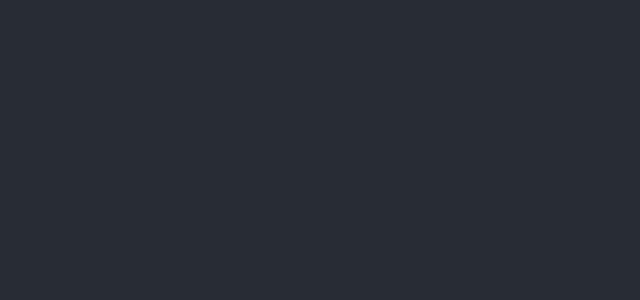
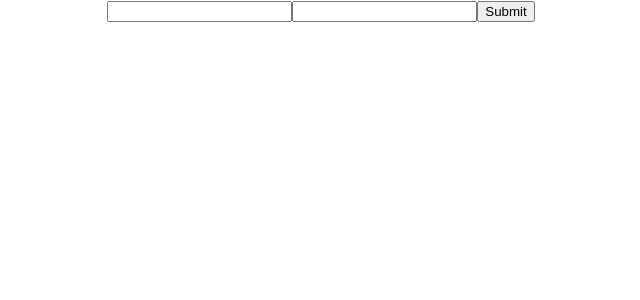
Before and after one commit to cofla159/wanted-pre-onboarding-frontend, a React (Create React App) app in the folder client/: page / in a window 1280 px wide. Shown: the top 300 px of the page, without its empty margins (319-959 px from the left). Built offline with nearby package versions, Linux system fonts and the light colour scheme; sample sign-in values are in the browser's storage.

Commit message:
feat: home과 todo 페이지 라우팅 처리

```diff
--- a/client/src/App.js
+++ b/client/src/App.js
@@ -1,9 +1,20 @@
 import "./App.css";
+import { React } from "react";
+import { BrowserRouter, Routes, Route } from "react-router-dom";
+import Home from "./pages/Home";
+import Todo from "./pages/Todo";
 
 function App() {
   return (
     <div className="App">
-      <header className="App-header"></header>
+      <BrowserRouter>
+        <div id="container">
+          <Routes>
+            <Route path="/" element={<Home />} />
+            <Route path="/todo" element={<Todo />} />
+          </Routes>
+        </div>
+      </BrowserRouter>
     </div>
   );
 }
--- /dev/null
+++ b/client/src/pages/Home.js
@@ -0,0 +1,21 @@
+import React, { useEffect } from "react";
+import { useNavigate } from "react-router-dom";
+
+function Home() {
+  const navigate = useNavigate();
+  useEffect(() => {
+    if (!window.localStorage.getItem("token")) {
+      navigate("/todo");
+    }
+  });
+
+  return (
+    <>
+      <input type="email" />
+      <input type="password" />
+      <input type="submit" />
+    </>
+  );
+}
+
+export default Home;
--- /dev/null
+++ b/client/src/pages/Todo.js
@@ -0,0 +1,7 @@
+import React from "react";
+
+function Todo() {
+  return <div>todo 페이지</div>;
+}
+
+export default Todo;
```
